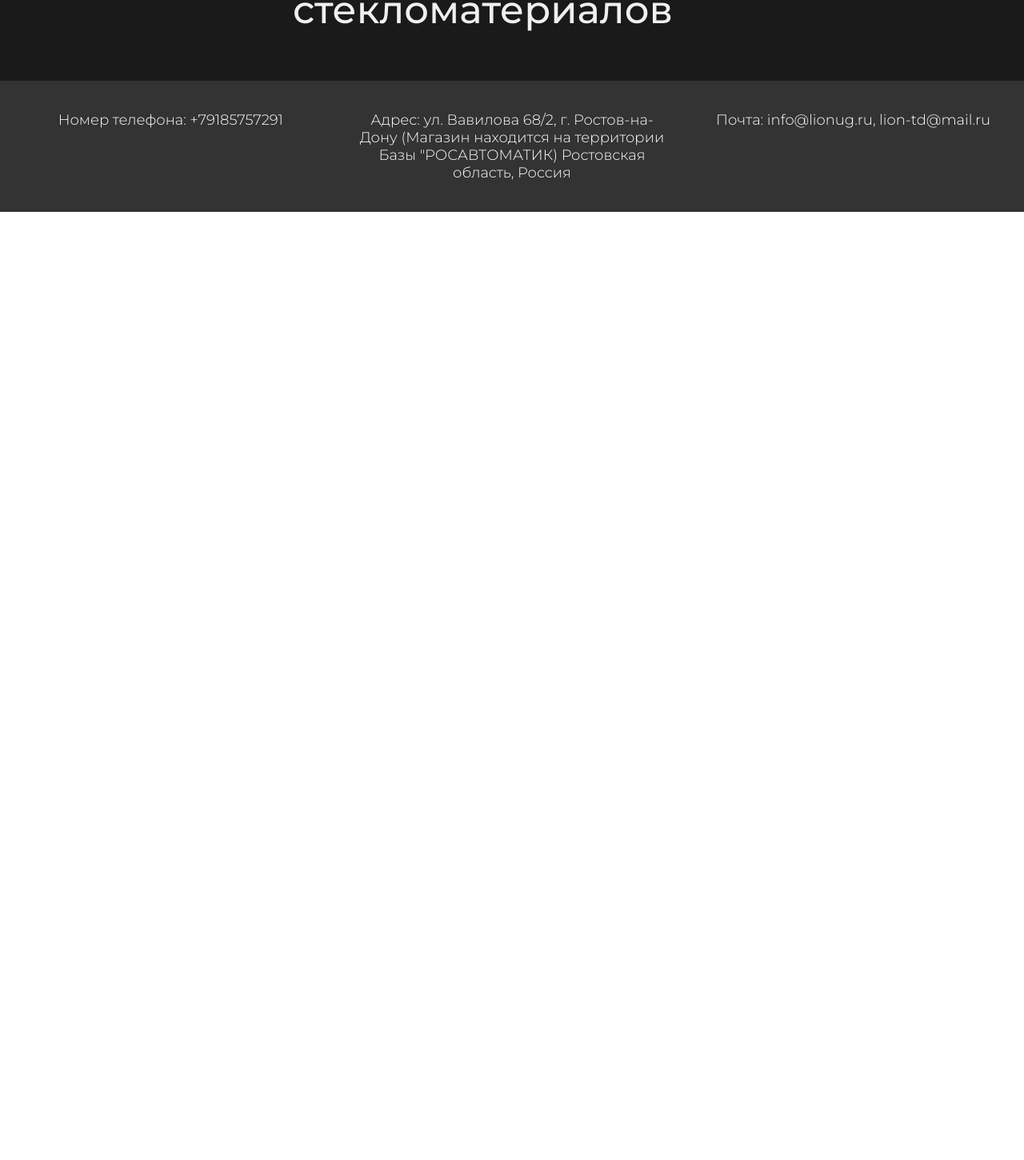
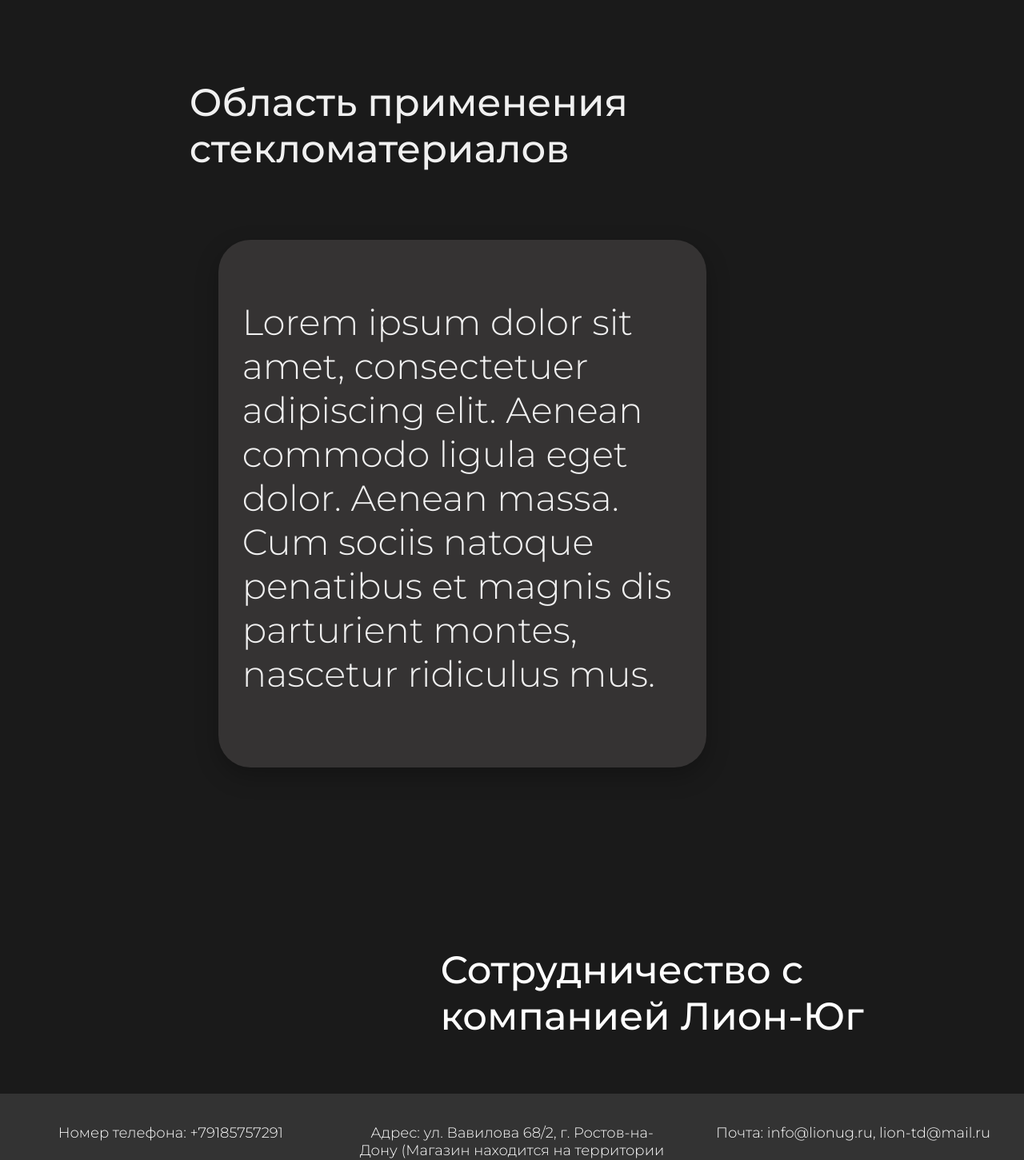
Before and after one commit to SOROKINA212/LionComposites, a React (Create React App) app in the folder frontend/: page /about in a window 1280 px wide. Shown: the part 2700-4151 px from the top of the page at 80% size. Before the commit the page ends 2965 px from the top, so only its background shows below. Built offline with nearby package versions, Linux system fonts and the light colour scheme.

Commit message:
Components
Add components on page "About Us"

```diff
--- a/frontend/src/pages/about/AboutUs.js
+++ b/frontend/src/pages/about/AboutUs.js
@@ -15,7 +15,6 @@ const ContentContainer = styled.div`
     padding: 20px;
     display: flex;
     flex-wrap: wrap;
-    justify-content: center;
     align-items: flex-start; /* Изменено на flex-start */
     background-color: #1A1A1A;
 `;
@@ -52,6 +51,7 @@ const Heading = styled.h1`
     font-size: 64px;
     color: #F0F0F0;
     margin-bottom: 20px;
+    align: center;
 `;
 
 const ContactList = styled.ul`
@@ -113,6 +113,7 @@ const AboutRectangle = styled.div`
     box-shadow: 0px 11px 28.7px rgba(0, 0, 0, 0.25); /* Тень со сдвигом по y на 11px и blur 28.7 */
     padding: 30px;
     color: #F0F0F0;
+    position: relative;
 `;
 
 const AboutTitle = styled.h2`
@@ -130,11 +131,42 @@ const AboutText = styled.p`
 
 const AdditionalTitle = styled.h2`
     font-family: Montserrat, sans-serif;
-    font-weight: 500; /* Стиль Medium */
+    font-weight: 500;
     font-size: 48px;
-    margin-top: 50px; /* Отступ сверху */
-    text-align: left; /* Выравнивание текста по левому краю */
+    margin-top: 25%;
+    position: relative; /* Изменено на absolute */
+    margin-left: 10%; /* Выравнивание по левому краю */
+    left: -5%; /* Выравнивание по верхнему краю */
     color: #F0F0F0;
+`;
+
+const AdditionalRectangle = styled.div`
+    width: 550px;
+    height: 600px;
+    background-color: #353333;
+    border-radius: 40px;
+    box-shadow: 0px 11px 28.7px rgba(0, 0, 0, 0.25);
+    position: relative;
+    left: 9%;
+    margin-top: 5%; /* Размещаем прямоугольник под надписью с дополнительным отступом 30px */
+    padding: 30px;
+    color: #F0F0F0;
+`;
+
+const AdditionalText = styled.p`
+    font-family: Montserrat, sans-serif;
+    font-weight: 300;
+    font-size: 45px;
+    color: #F0F0F0;
+`;
+
+const CooperationTitle = styled.h3`
+    font-family: Montserrat, sans-serif;
+    font-weight: 500;
+    font-size: 48px;
+    color: #FFFFFF;
+    margin-top: 25%; /* Дополнительный отступ сверху */
+    margin-left: 40%; /* Дополнительный отступ справа */
 `;
 
 
@@ -172,7 +204,14 @@ const AboutUsPage = () => {
                             полиэфирные основы Гелькоут и Топкоут.
                         </AboutText>
                     </AboutRectangle>
-                        <AdditionalTitle>Область применения <br/> стекломатериалов</AdditionalTitle>
+                    <AdditionalTitle>Область применения <br/> стекломатериалов</AdditionalTitle>
+                    <AdditionalRectangle>
+                        <AdditionalText>
+                            Lorem ipsum dolor sit amet, consectetuer adipiscing elit. Aenean commodo ligula eget dolor.
+                            Aenean massa. Cum sociis natoque penatibus et magnis dis parturient montes, nascetur ridiculus mus.
+                        </AdditionalText>
+                    </AdditionalRectangle>
+                    <CooperationTitle>Сотрудничество с <br/> компанией Лион-Юг </CooperationTitle>
             </ContentContainer>
             <Footer />
         </PageContainer>
```
Also changed, not shown: frontend/src/pages/about/components/Map.css (deleted, +0 -16 lines).
